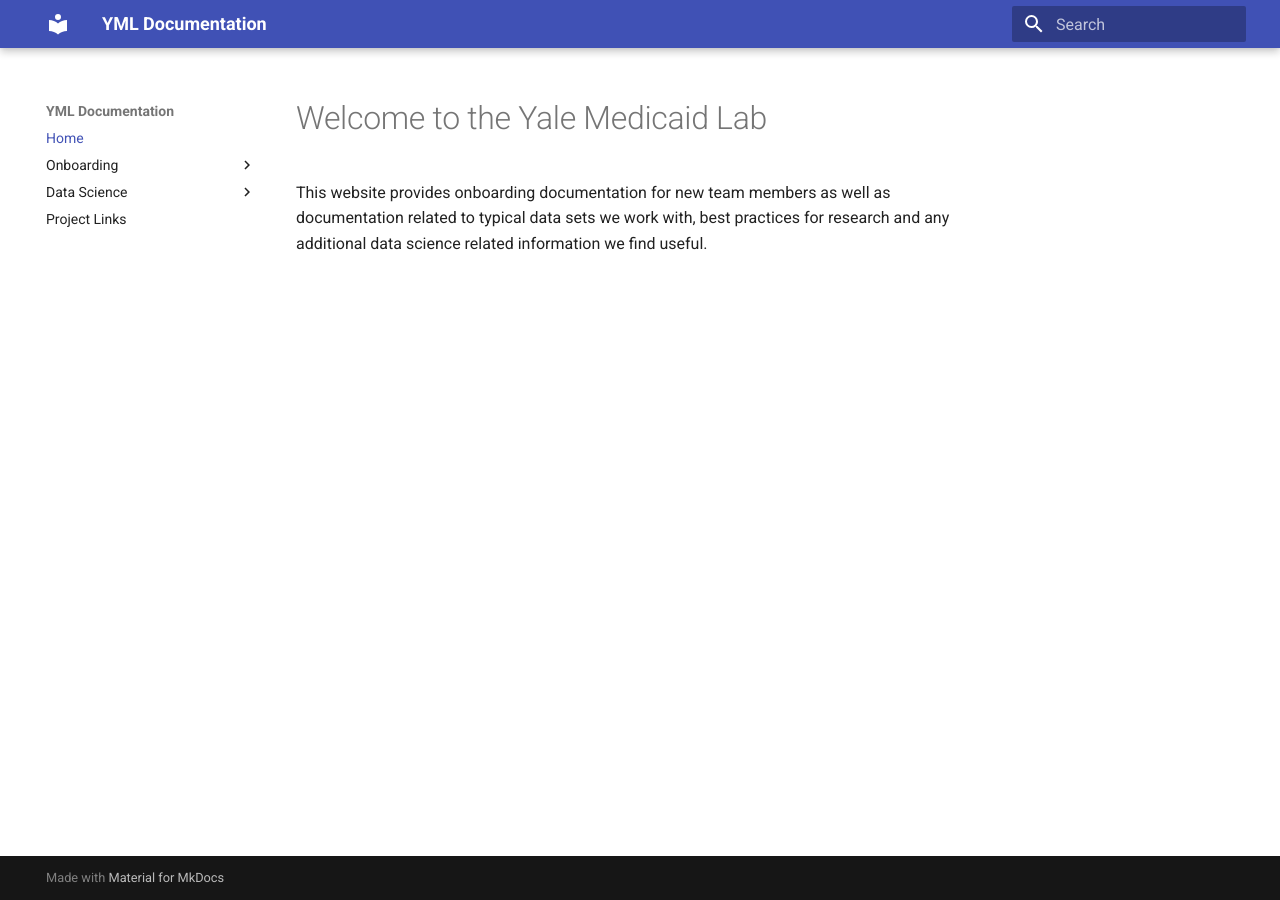
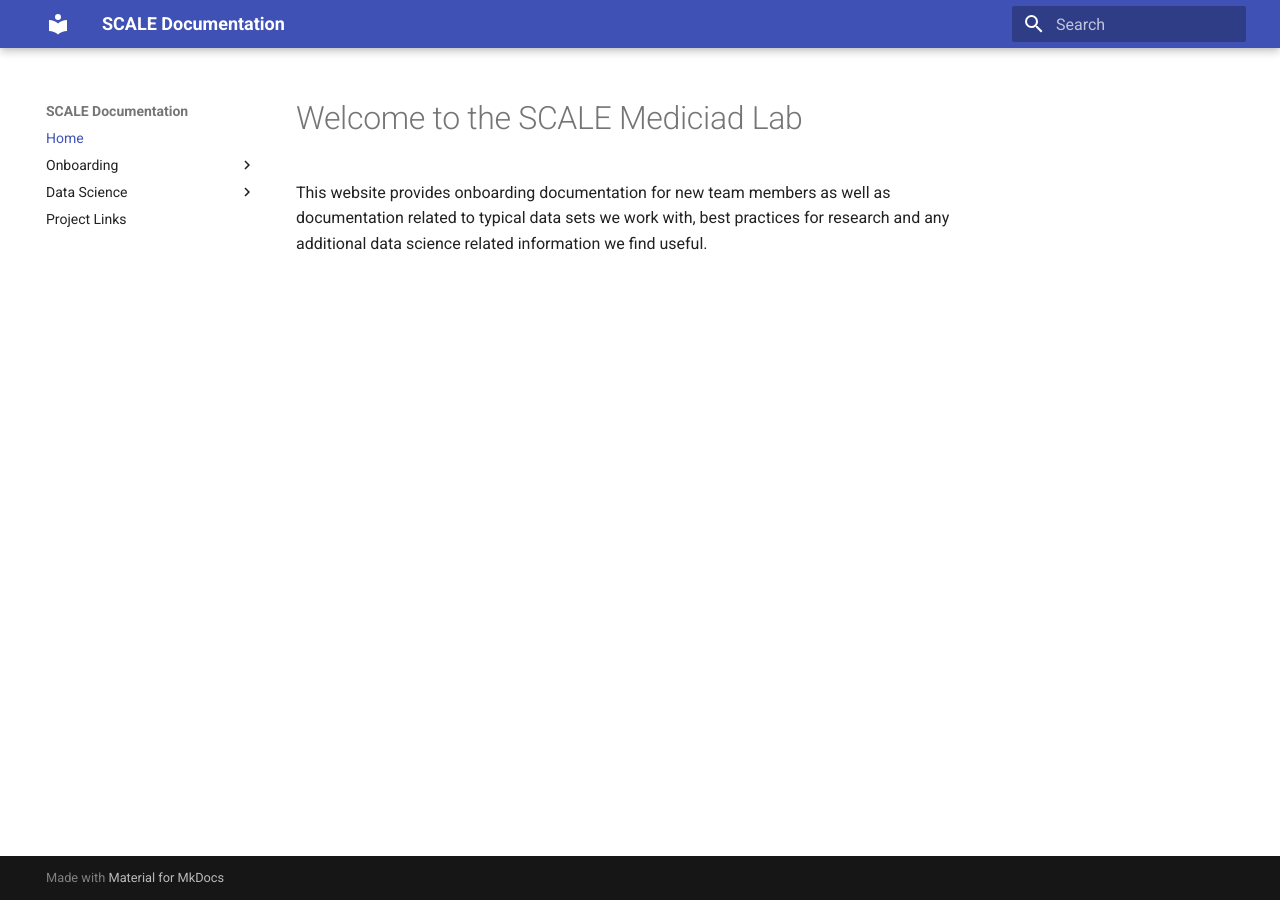
Before and after one commit to Yale-Medicaid/Documentation, an MkDocs documentation site: the page built from docs/index.md, in a window 1280 px wide. Built offline with MkDocs 1.6.1 and Material for MkDocs 9.7.7, drawn with Linux system fonts in a browser that asks for light colours.

Commit message:
Update Lab Name
- SCALE

```diff
--- a/docs/index.md
+++ b/docs/index.md
@@ -1,3 +1,3 @@
-# Welcome to the Yale Medicaid Lab
+# Welcome to the SCALE Mediciad Lab
 
 This website provides onboarding documentation for new team members as well as documentation related to typical data sets we work with, best practices for research and any additional data science related information we find useful.
--- a/mkdocs.yml
+++ b/mkdocs.yml
@@ -1,4 +1,4 @@
-site_name: YML Documentation
+site_name: SCALE Documentation
 theme:
   name: material
   features:
```
